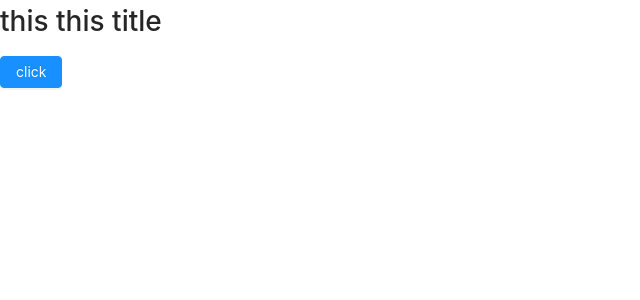
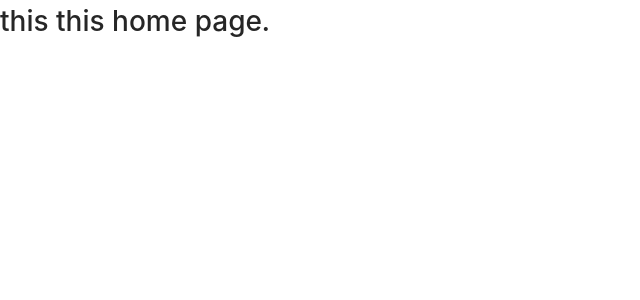
Before and after one commit to kricn/luckyone, a React app in the folder admin/: page / in a window 1280 px wide. Shown: the top 300 px of the page, without its empty margins (0-640 px from the left). Built offline with nearby package versions, Linux system fonts and the light colour scheme.

Commit message:
admin login

```diff
--- a/admin/src/App.js
+++ b/admin/src/App.js
@@ -1,8 +1,7 @@
 import { Component } from 'react';
 import { BrowserRouter, Route, Switch } from 'react-router-dom';
 
-import Home from './views/home'
-import About from './views/about'
+import Login from './views/login/index'
 
 class App extends Component {
   constructor() {
@@ -13,11 +12,12 @@ class App extends Component {
   render() {
     return  (
       <div>
-        <h1>this this title</h1>
         <BrowserRouter>
           <Switch>
-            <Route exact component={Home} path="/"></Route>
-            <Route component={About} path="/about"></Route>
+            <Route exact path="/">
+              <h1>this this home page.</h1>
+            </Route>
+            <Route component={Login} path="/login"></Route>
           </Switch>
         </BrowserRouter>
       </div>
--- /dev/null
+++ b/admin/src/views/login/index.js
@@ -0,0 +1,20 @@
+import { Component, Fragment } from 'react';
+
+import { Button } from 'antd'
+
+class Login extends Component {
+  constructor() {
+    super()
+    this.state = {}
+  }
+
+  render() {
+    return  (
+        <div>
+            login
+        </div>
+    )
+  }
+}
+
+export default Login;
```
Also changed, not shown: admin/src/views/login/index.scss (added), 1 other file (tests, documents, lock files or other folders).
